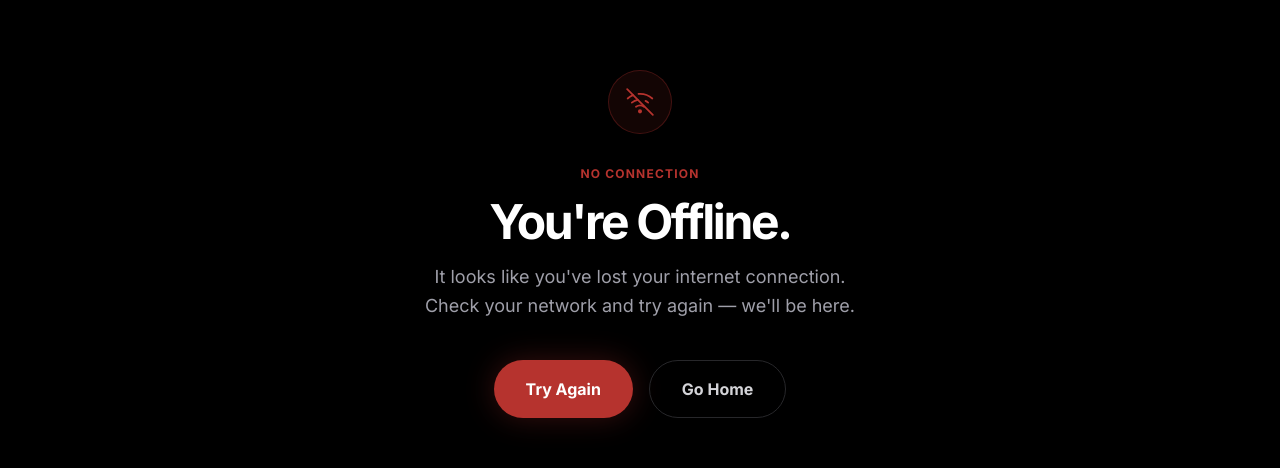
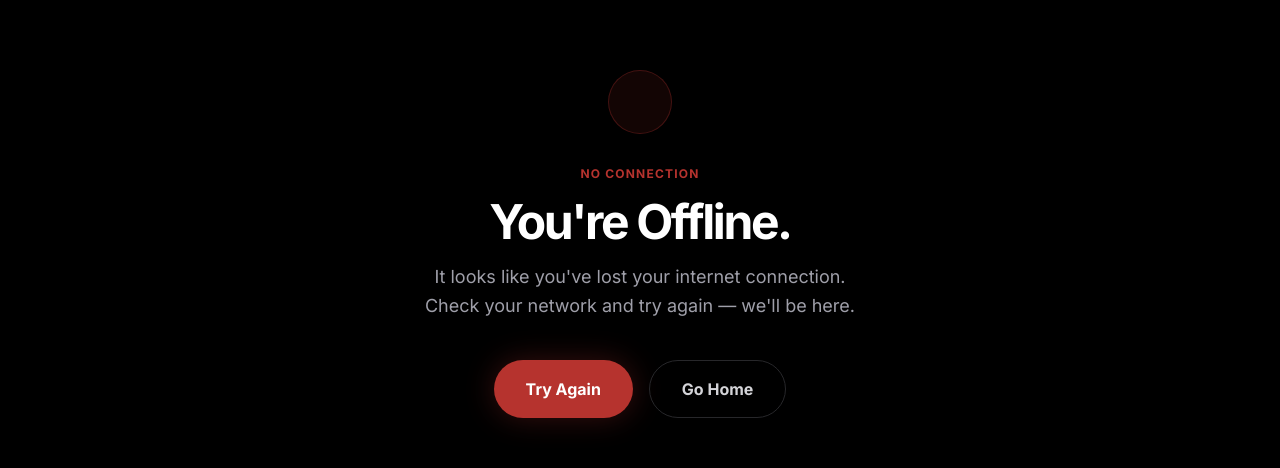
Before and after one commit to ashwithsreepathi/zenn-v3, a Next.js app: page /offline in a window 1280 px wide. Shown: the part 236-704 px from the top of the page. Built offline with nearby package versions, Linux system fonts and the light colour scheme.

Commit message:
Insights update

```diff
--- /dev/null
+++ b/src/app/offline/OfflineContent.tsx
@@ -0,0 +1,39 @@
+"use client"; // This allows the onClick to work
+
+import Link from "next/link";
+
+export default function OfflineContent() {
+    return (
+        <div className="flex flex-col items-center justify-center min-h-screen bg-black text-white text-center px-6">
+            <div className="mb-8 w-16 h-16 rounded-full border border-brand-primary/30 bg-brand-primary/10 flex items-center justify-center">
+                {/* Your SVG Icon here... */}
+            </div>
+
+            <p className="text-xs font-bold uppercase tracking-widest text-brand-primary mb-4">
+                No Connection
+            </p>
+            <h1 className="text-4xl md:text-5xl font-bold tracking-tighter mb-4">
+                You&apos;re Offline.
+            </h1>
+            <p className="text-zinc-400 text-lg max-w-md leading-relaxed mb-10">
+                It looks like you&apos;ve lost your internet connection. Check your
+                network and try again — we&apos;ll be here.
+            </p>
+
+            <div className="flex flex-col sm:flex-row gap-4">
+                <button
+                    onClick={() => window.location.reload()}
+                    className="bg-brand-primary hover:bg-brand-primary/80 text-white font-bold px-8 py-4 rounded-full transition-all shadow-[0_0_30px_rgba(182,51,46,0.3)] hover:shadow-[0_0_50px_rgba(182,51,46,0.5)]"
+                >
+                    Try Again
+                </button>
+                <Link
+                    href="/"
+                    className="bg-transparent border border-zinc-800 hover:border-zinc-600 text-zinc-300 hover:text-white font-bold px-8 py-4 rounded-full transition-colors"
+                >
+                    Go Home
+                </Link>
+            </div>
+        </div>
+    );
+}
--- a/src/app/offline/page.tsx
+++ b/src/app/offline/page.tsx
@@ -1,5 +1,5 @@
-import Link from "next/link";
 import type { Metadata } from "next";
+import OfflineContent from "./OfflineContent";
 
 export const metadata: Metadata = {
   title: "You're Offline | Zenn Studios",
@@ -7,55 +7,5 @@ export const metadata: Metadata = {
 };
 
 export default function OfflinePage() {
-  return (
-    <div className="flex flex-col items-center justify-center min-h-screen bg-black text-white text-center px-6">
-      <div className="mb-8 w-16 h-16 rounded-full border border-brand-primary/30 bg-brand-primary/10 flex items-center justify-center">
-        <svg
-          xmlns="http://www.w3.org/2000/svg"
-          viewBox="0 0 24 24"
-          fill="none"
-          stroke="currentColor"
-          strokeWidth="1.5"
-          strokeLinecap="round"
-          strokeLinejoin="round"
-          className="w-7 h-7 text-brand-primary"
-          aria-hidden="true"
-        >
-          <line x1="1" y1="1" x2="23" y2="23" />
-          <path d="M16.72 11.06A10.94 10.94 0 0 1 19 12.55" />
-          <path d="M5 12.55a10.94 10.94 0 0 1 5.17-2.39" />
-          <path d="M10.71 5.05A16 16 0 0 1 22.56 9" />
-          <path d="M1.42 9a15.91 15.91 0 0 1 4.7-2.88" />
-          <path d="M8.53 16.11a6 6 0 0 1 6.95 0" />
-          <circle cx="12" cy="20" r="1" fill="currentColor" />
-        </svg>
-      </div>
-
-      <p className="text-xs font-bold uppercase tracking-widest text-brand-primary mb-4">
-        No Connection
-      </p>
-      <h1 className="text-4xl md:text-5xl font-bold tracking-tighter mb-4">
-        You&apos;re Offline.
-      </h1>
-      <p className="text-zinc-400 text-lg max-w-md leading-relaxed mb-10">
-        It looks like you&apos;ve lost your internet connection. Check your
-        network and try again — we&apos;ll be here.
-      </p>
-
-      <div className="flex flex-col sm:flex-row gap-4">
-        <button
-          onClick={() => window.location.reload()}
-          className="bg-brand-primary hover:bg-brand-primary/80 text-white font-bold px-8 py-4 rounded-full transition-all shadow-[0_0_30px_rgba(182,51,46,0.3)] hover:shadow-[0_0_50px_rgba(182,51,46,0.5)]"
-        >
-          Try Again
-        </button>
-        <Link
-          href="/"
-          className="bg-transparent border border-zinc-800 hover:border-zinc-600 text-zinc-300 hover:text-white font-bold px-8 py-4 rounded-full transition-colors"
-        >
-          Go Home
-        </Link>
-      </div>
-    </div>
-  );
+  return <OfflineContent />;
 }
```
